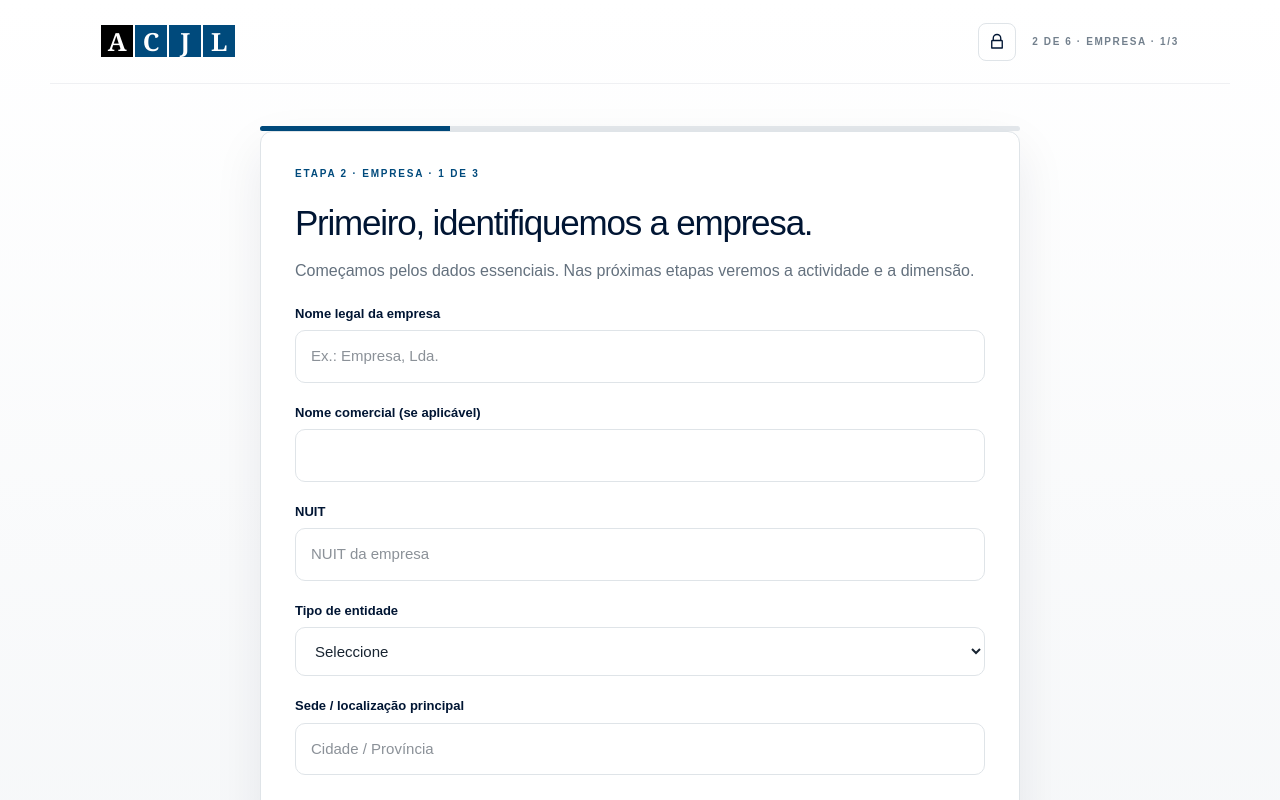
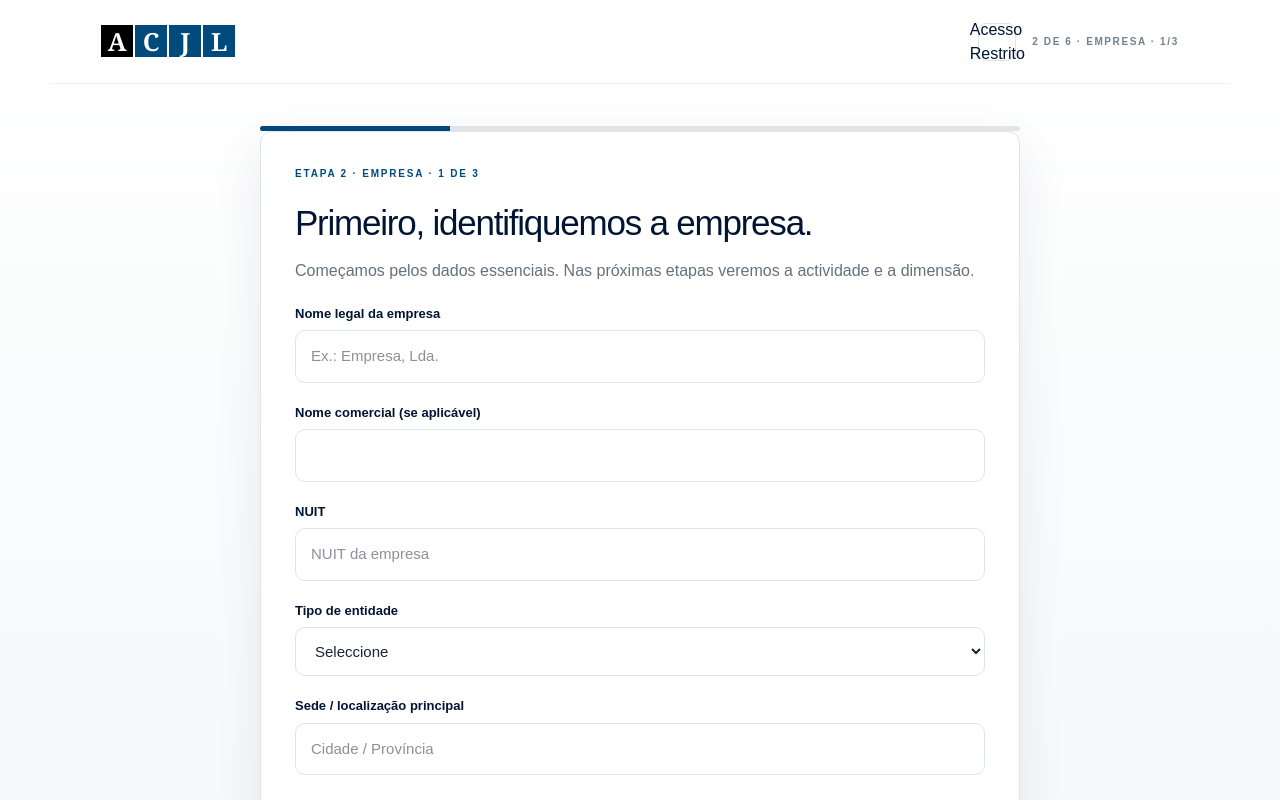
Before and after one commit to acjl-mz/acjl-onboarding, a Next.js app: page /diagnostico/empresa in a window 1280 px wide. Shown: the top 800 px of the page. Built offline with nearby package versions, Linux system fonts and the light colour scheme.

Commit message:
ui: standardize restricted access button in headers

```diff
--- a/components/SiteChrome.tsx
+++ b/components/SiteChrome.tsx
@@ -7,7 +7,7 @@ export function SiteHeader({ step }: { step?: string }) {
       <Link href="/" aria-label="ACJL - página inicial">
         <Brand compact />
       </Link>
-      <Link href="/interno" className="internal-access" aria-label="Acesso interno ACJL" title="Acesso interno ACJL"><svg className="internal-access-icon" viewBox="0 0 24 24" aria-hidden="true" focusable="false"><path d="M7 10V7a5 5 0 0 1 10 0v3M6 10h12a1 1 0 0 1 1 1v9H5v-9a1 1 0 0 1 1-1Z" fill="none" stroke="currentColor" strokeWidth="1.8" strokeLinecap="round" strokeLinejoin="round"/></svg></Link>{step && <div className="acjl-label">{step}</div>}
+      <Link href="/interno" className="internal-access">Acesso Restrito</Link>{step && <div className="acjl-label">{step}</div>}
     </header>
   );
 }
```
